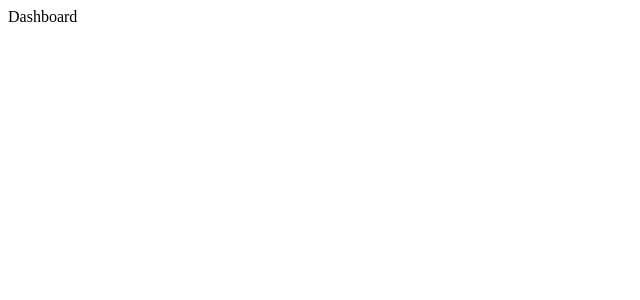
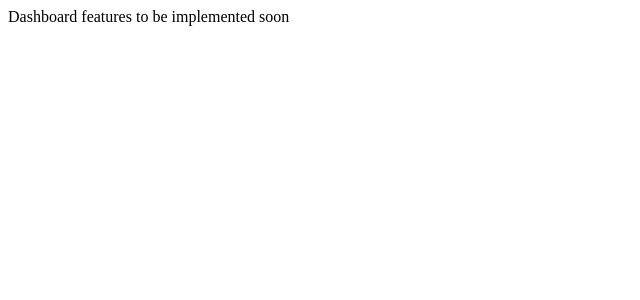
Before and after one commit to Euwamahoro/proud-citizen, a React (Vite) app in the folder frontend/: page /dashboard in a window 1280 px wide. Shown: the top 300 px of the page, without its empty margins (0-640 px from the left). Built offline with nearby package versions, Linux system fonts and the light colour scheme; sample sign-in values are in the browser's storage.

Commit message:
feat: adding more features on frontend

```diff
--- a/frontend/src/Components/Dashboard.tsx
+++ b/frontend/src/Components/Dashboard.tsx
@@ -1,7 +1,7 @@
 
 function Dashboard() {
   return (
-    <div>Dashboard</div>
+    <div>Dashboard features to be implemented soon</div>
   )
 }
 
```
